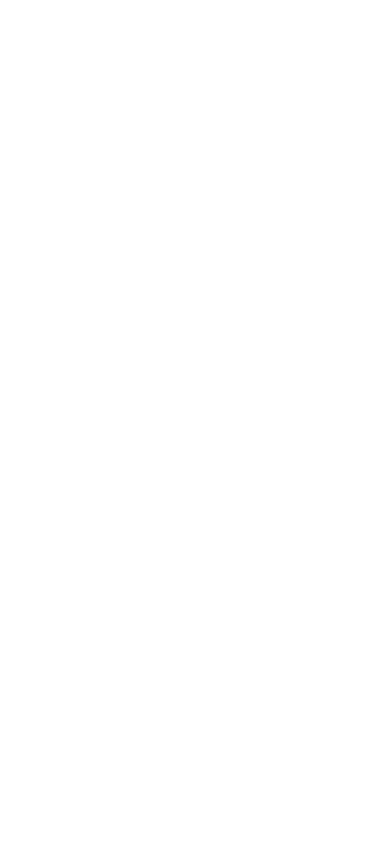
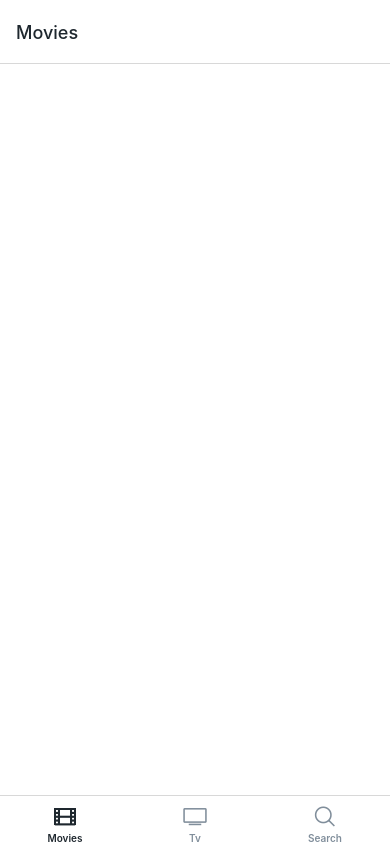
Before and after one commit to jwhong70/rn-movie-cc, a React Native app: screen /Tabs in a window 390 px wide. Built offline with nearby package versions, Linux system fonts and the light colour scheme.

Commit message:
#1-4 Root navigation

```diff
--- a/App.js
+++ b/App.js
@@ -1,4 +1,11 @@
 import React from "react";
+import { NavigationContainer } from "@react-navigation/native";
+import Root from "./navigation/Root";
+
 export default function App() {
-  return null;
+  return (
+    <NavigationContainer>
+      <Root />
+    </NavigationContainer>
+  );
 }
--- /dev/null
+++ b/navigation/Root.js
@@ -0,0 +1,18 @@
+import React from "react";
+import styled from "styled-components/native";
+import { createNativeStackNavigator } from "@react-navigation/native-stack";
+import Tabs from "./Tabs";
+import Stack from "./Stack";
+
+const Root = () => {
+  const Nav = createNativeStackNavigator();
+  return (
+    <Nav.Navigator
+      screenOptions={{ presentation: "modal", headerShown: false }}
+    >
+      <Nav.Screen name="Tabs" component={Tabs} />
+      <Nav.Screen name="Stack" component={Stack} />
+    </Nav.Navigator>
+  );
+};
+export default Root;
--- a/navigation/Tabs.js
+++ b/navigation/Tabs.js
@@ -3,6 +3,10 @@
 import { createBottomTabNavigator } from "@react-navigation/bottom-tabs";
 import { useColorScheme } from "react-native";
 import { Ionicons } from "@expo/vector-icons";
+import { BLACK_COLOR, YELLOW_COLOR, DARK_GREY, LIGHT_GREY } from "./../colors";
+import Movies from "./../screens/Movies";
+import Tv from "./../screens/Tv";
+import Search from "./../screens/Search";
 
 const Tabs = () => {
   const Tab = createBottomTabNavigator();
```
